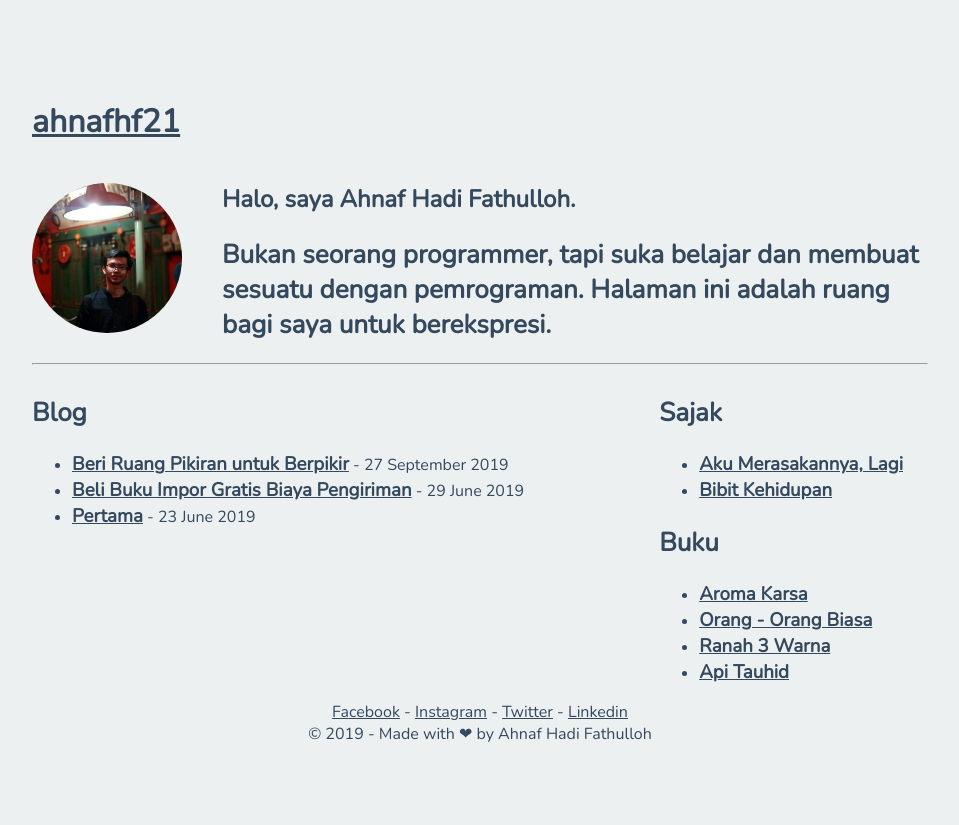
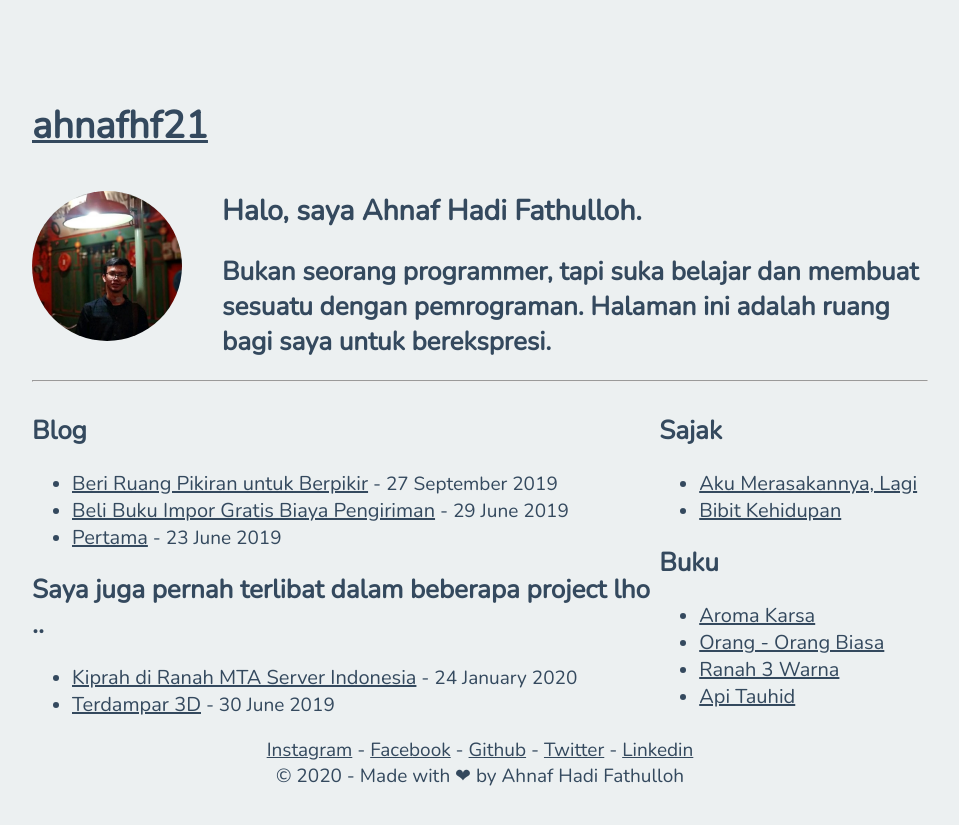
Before and after one commit to ahnafhf21/ahnafhf21.github.io, a Jekyll site: the page built from index.md, in a window 1280 px wide. Shown: the top 825 px of the page, without its empty margins (160-1119 px from the left). Built offline with Jekyll 4.4.1, drawn with Linux system fonts in a browser that asks for light colours.

Commit message:
New post

```diff
--- a/_layouts/default.html
+++ b/_layouts/default.html
@@ -63,8 +63,8 @@
         </section>
 
     <footer>
-      <center> <a href="https://facebook.com/ahnafzzz">Facebook</a> - <a href="https://instagram.com/ahnafhf21">Instagram</a> - <a href="https://twitter.com/ahnafhf21">Twitter</a> - <a href="https://www.linkedin.com/in/ahnafhf21">Linkedin</a> </center>
-      <center>&copy; 2019 - Made with ❤ by Ahnaf Hadi Fathulloh</center>
+      <center><a href="https://instagram.com/ahnafhf21" target="_blank">Instagram</a> - <a href="https://facebook.com/ahnafzzz" target="_blank">Facebook</a> - <a href="https://github.com/ahnafhf21" target="_blank">Github</a> - <a href="https://twitter.com/ahnafhf21" target="_blank">Twitter</a> - <a href="https://www.linkedin.com/in/ahnafhf21" target="_blank">Linkedin</a> </center>
+      <center>&copy; 2020 - Made with ❤ by Ahnaf Hadi Fathulloh</center>
     </footer>
     </body>
 </html>
--- a/assets/css/style.css
+++ b/assets/css/style.css
@@ -2,6 +2,7 @@ html{
   background: #ecf0f1;
   color: #34495e;
   font-family: 'Nunito', sans-serif;
+  font-size: 19px;
 }
 a{
   color: #34495e;
@@ -37,6 +38,12 @@ footer{
 h2{
   font-size: 26px;;
 }
+ul li a{
+  font-size: 20px;
+}
+ul li a:hover {
+  font-weight: 600;
+}
 @media screen and (max-width: 860px) {
   body{
     margin: 50px 15% 50px 15%;
@@ -55,4 +62,10 @@ h2{
   h2{
     font-size: 20px;;
   }
+  ul li a{
+    font-size: 16px;
+  }
+  ul li a:hover {
+    font-weight: 600;
+  }
 }
--- a/index.md
+++ b/index.md
@@ -26,11 +26,22 @@ layout: default
     {% for post in site.posts %}
       {% if post.category == 'blog' %}
       <li>
-        <h3 style="display:inline;"><a href="{{ post.url }}">{{ post.title }}</a></h3> - {{ post.date | date_to_long_string }}
+        <a href="{{ post.url }}">{{ post.title }}</a> - {{ post.date | date_to_long_string }}
       </li>
       {% endif %}
     {% endfor %}
   </ul>
+
+## Saya juga pernah terlibat dalam beberapa project lho ..
+  <ul>
+      {% for post in site.posts %}
+        {% if post.category == 'project' %}
+        <li>
+          <a href="{{ post.url }}">{{ post.title }}</a> - {{ post.date | date_to_long_string }}
+        </li>
+        {% endif %}
+      {% endfor %}
+    </ul>
 </div>
 
 <div class="sidebar" markdown="1">
@@ -39,7 +50,7 @@ layout: default
     {% for post in site.posts %}
       {% if post.category == 'sajak' %}
       <li>
-        <h3 style="display:inline;"><a href="{{ post.url }}">{{ post.title }}</a></h3>
+        <a href="{{ post.url }}">{{ post.title }}</a>
       </li>
       {% endif %}
     {% endfor %}
@@ -49,7 +60,7 @@ layout: default
     {% for post in site.posts %}
       {% if post.category == 'buku' %}
       <li>
-        <h3 style="display:inline;"><a href="{{ post.url }}">{{ post.title }}</a></h3>
+        <a href="{{ post.url }}">{{ post.title }}</a>
       </li>
       {% endif %}
     {% endfor %}
```
Also changed, not shown: _posts/2019-07-01-terdampar-3d.markdown (added, +16 -0 lines), _posts/2019-11-30-aku-merasakannya-lagi.markdown (+4 -4 lines), _posts/2020-01-25-kiprah-di-mta-server.markdown (added, +19 -0 lines).
